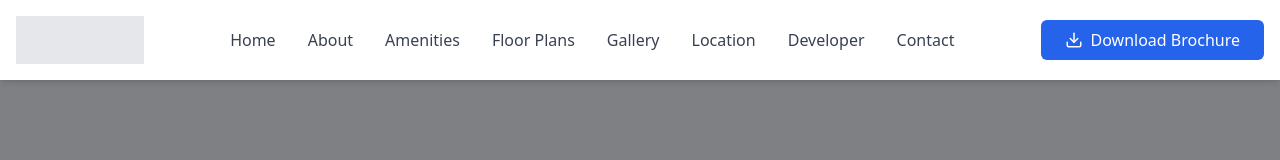
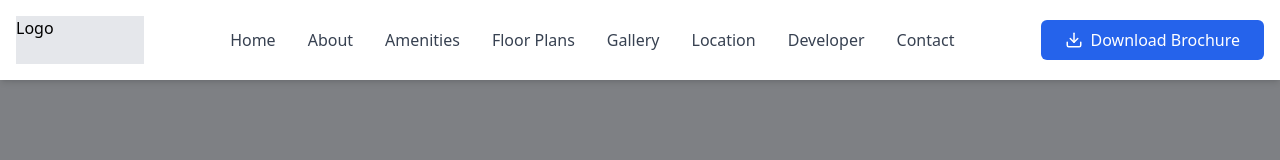
Before and after one commit to Abhaythakur01/barebone_structure_test, a React (Vite) app: page / in a window 1280 px wide. Shown: the top 160 px of the page. Built offline with nearby package versions, Linux system fonts and the light colour scheme.

Commit message:
Add logo text to header component

```diff
--- a/src/components/Header.tsx
+++ b/src/components/Header.tsx
@@ -9,7 +9,9 @@ export default function Header() {
       <div className="container mx-auto px-4 py-4">
         <div className="flex items-center justify-between">
           <div className="flex items-center">
-            <div className="w-32 h-12 bg-gray-200"></div>
+            <div className="w-32 h-12 bg-gray-200">
+              <p>Logo</p>
+            </div>
           </div>
 
           <nav className="hidden md:flex items-center space-x-8">
```
